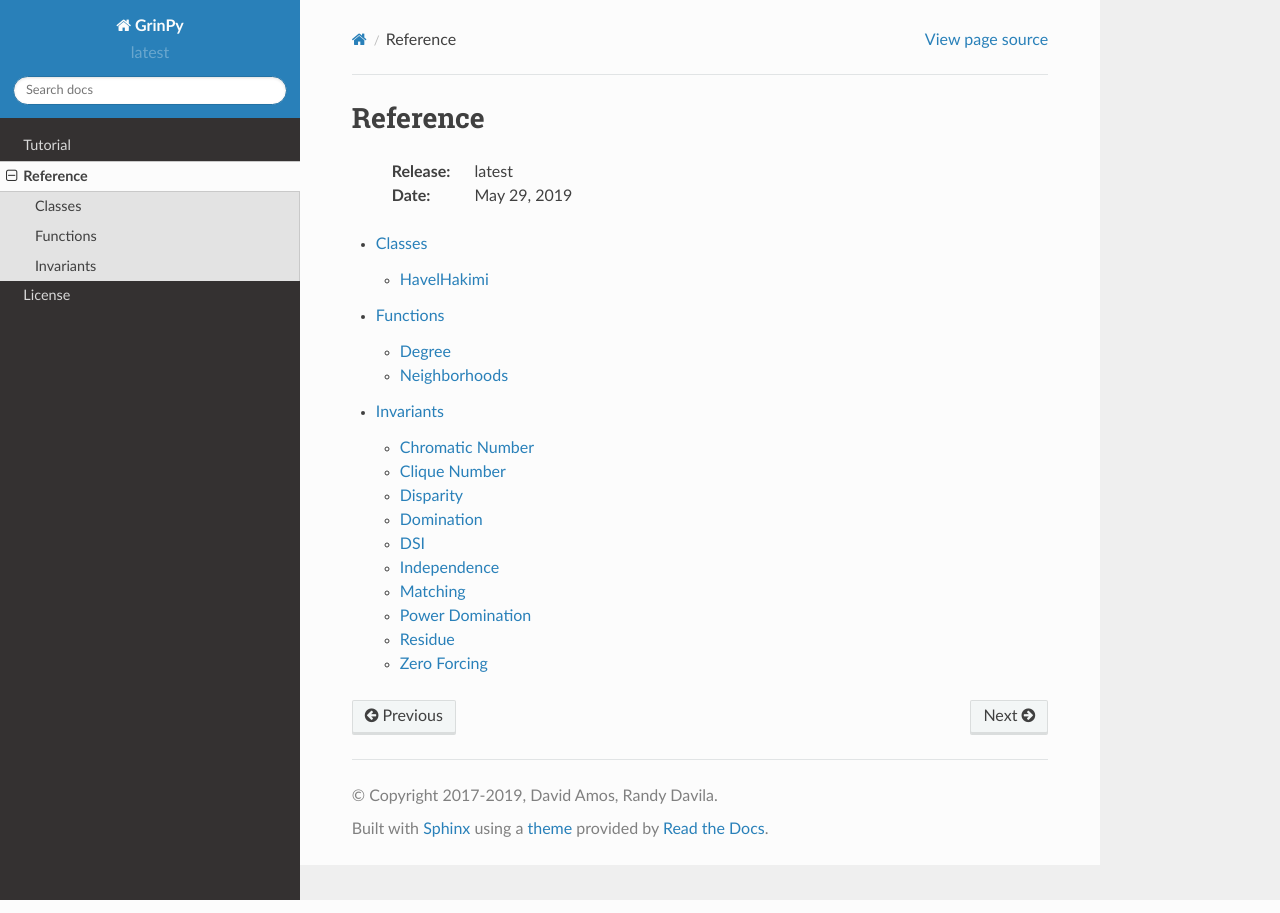
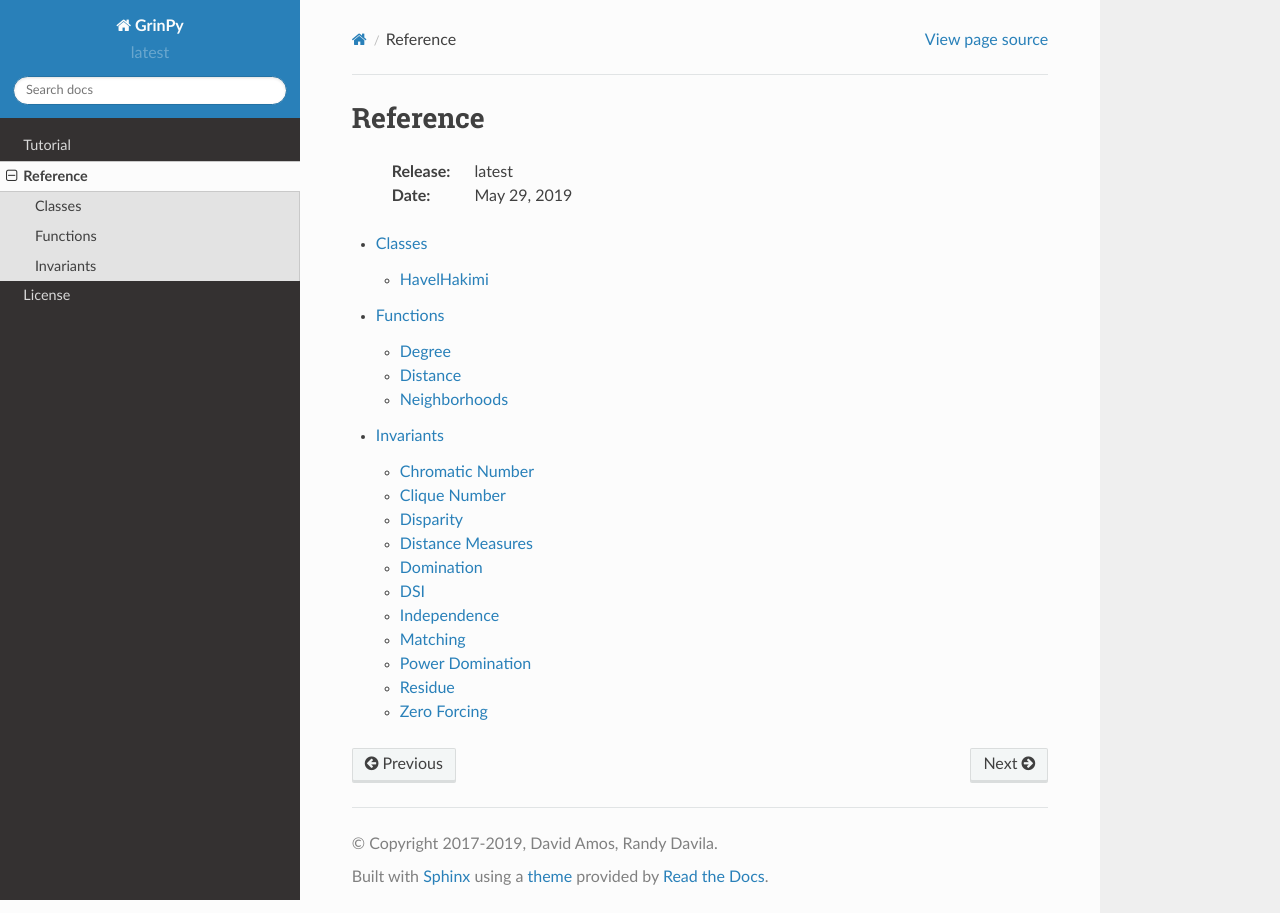
Before and after one commit to somacdivad/grinpy, a Sphinx documentation site: the page built from docs/reference/index.rst, in a window 1280 px wide. Built offline with Sphinx 7.4.7 and the Read the Docs theme 2.0.0, drawn with Linux system fonts in a browser that asks for light colours.

Commit message:
Update docs

```diff
--- /dev/null
+++ b/docs/reference/functions/generated/grinpy.functions.distance.distance.rst
@@ -0,0 +1,6 @@
+grinpy.functions.distance.distance
+==================================
+
+.. currentmodule:: grinpy.functions.distance
+
+.. autofunction:: distance
--- a/docs/reference/functions/index.rst
+++ b/docs/reference/functions/index.rst
@@ -10,4 +10,5 @@ Functions
    :maxdepth: 2
 
    degree
+   distance
    neighborhoods
--- /dev/null
+++ b/docs/reference/invariants/distance_measures.rst
@@ -0,0 +1,10 @@
+*****************
+Distance Measures
+*****************
+
+.. automodule:: grinpy.invariants.distance_measures
+
+.. autosummary::
+  :toctree: generated/
+
+  triameter
--- /dev/null
+++ b/docs/reference/invariants/generated/grinpy.invariants.distance_measures.triameter.rst
@@ -0,0 +1,6 @@
+grinpy.invariants.distance\_measures.triameter
+==============================================
+
+.. currentmodule:: grinpy.invariants.distance_measures
+
+.. autofunction:: triameter
--- a/docs/reference/invariants/index.rst
+++ b/docs/reference/invariants/index.rst
@@ -12,6 +12,7 @@ Invariants
    chromatic
    clique
    disparity
+   distance_measures
    domination
    dsi
    independence
```
Also changed, not shown: docs/reference/functions/distance.rst (added, +10 -0 lines).
